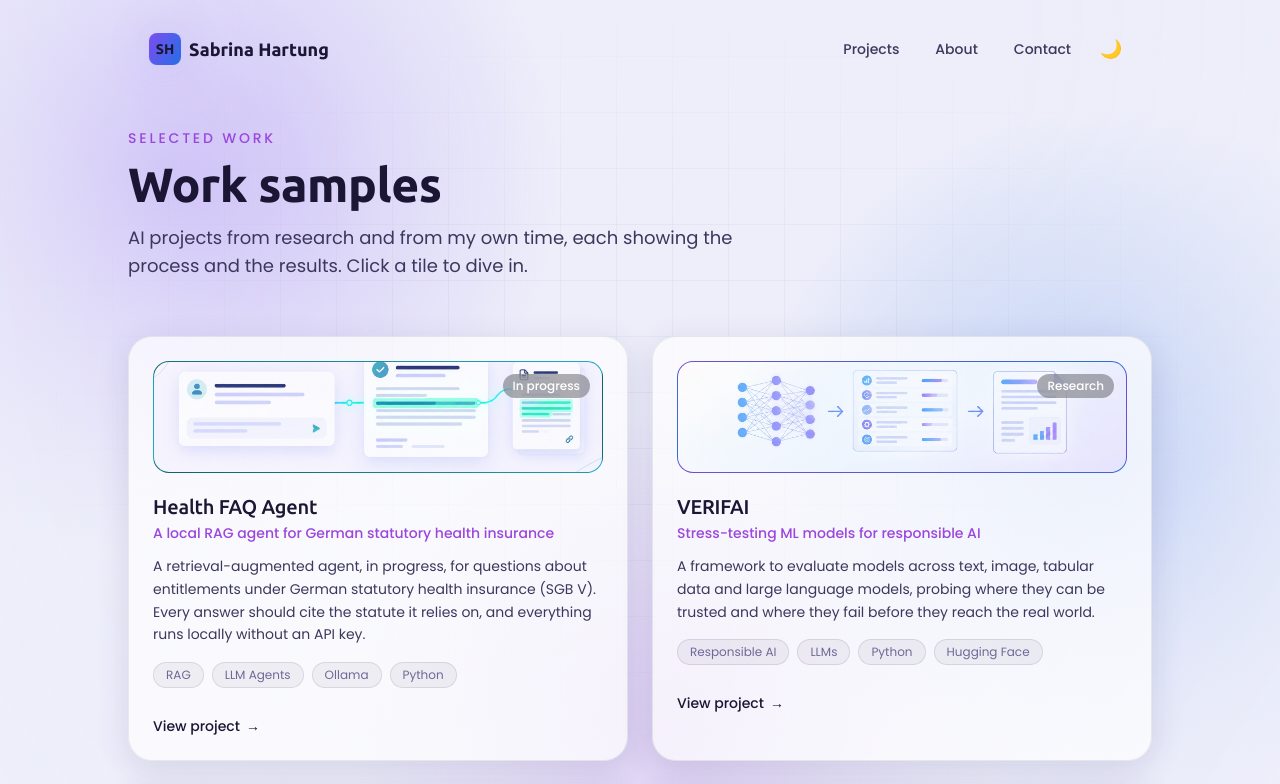
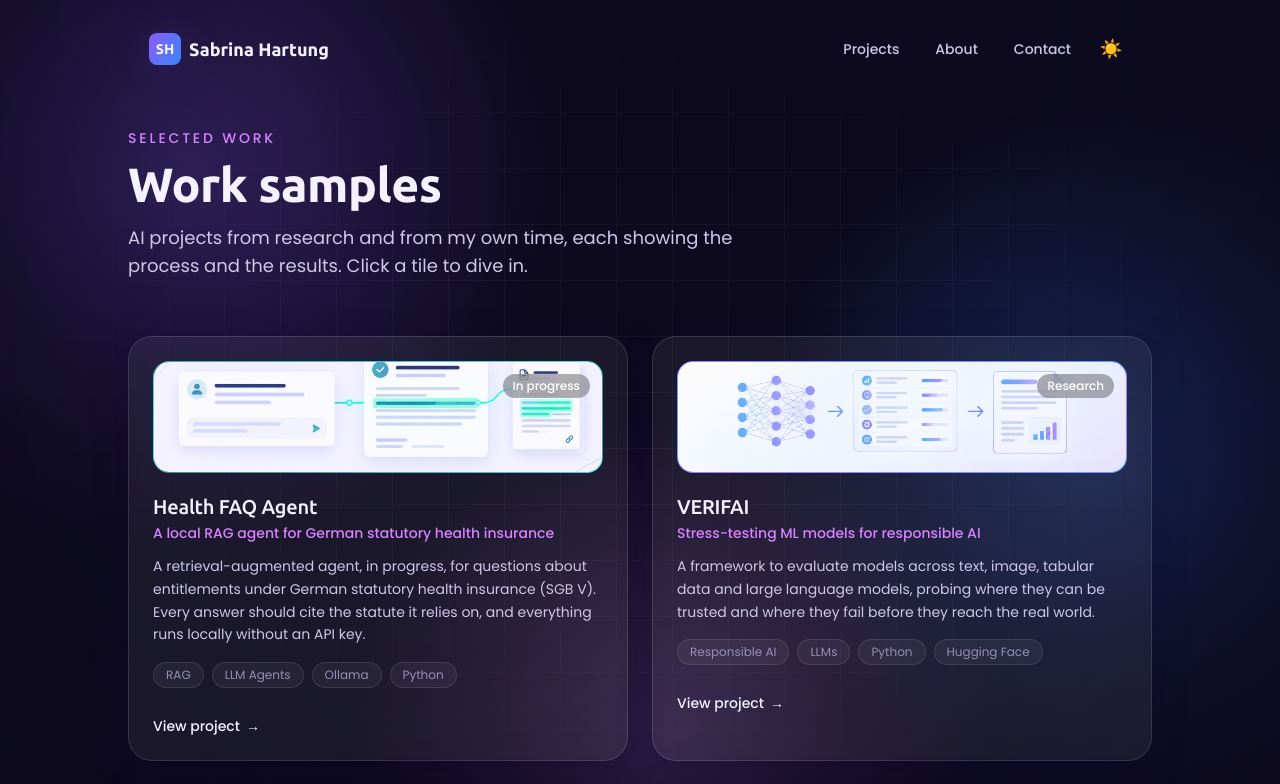
Before and after one commit to sabrinahartung/sabrinahartung.github.io, a React (Vite) app: page / in a window 1280 px wide. Shown: the top 784 px of the page. Built offline with nearby package versions, Linux system fonts and the light colour scheme.

Commit message:
set default theme to dark

```diff
--- a/index.html
+++ b/index.html
@@ -19,20 +19,21 @@
     />
   </head>
   <body>
-    <!-- Set the theme before first paint to avoid a flash of the wrong theme.
-         Uses the stored preference, else falls back to the OS setting. -->
+    <!-- Set the theme before first paint to avoid a flash of the wrong theme:
+         the visitor's own choice (saved when they click the toggle), else
+         DEFAULT_THEME. The OS setting is deliberately ignored.
+         The storage key must match THEME_STORAGE_KEY in ThemeToggle.tsx. -->
     <script>
       (function () {
+        var DEFAULT_THEME = "dark"; // 👉 "dark" or "light"
+        var theme = DEFAULT_THEME;
         try {
-          var stored = localStorage.getItem("theme");
-          var prefersLight = window.matchMedia(
-            "(prefers-color-scheme: light)",
-          ).matches;
-          document.documentElement.dataset.theme =
-            stored || (prefersLight ? "light" : "dark");
+          var stored = localStorage.getItem("theme-choice");
+          if (stored === "light" || stored === "dark") theme = stored;
         } catch (e) {
-          document.documentElement.dataset.theme = "dark";
+          /* storage unavailable (e.g. private mode): use the default */
         }
+        document.documentElement.dataset.theme = theme;
       })();
     </script>
     <div id="root"></div>
--- a/src/components/ThemeToggle.tsx
+++ b/src/components/ThemeToggle.tsx
@@ -1,6 +1,13 @@
-import { useEffect, useState } from "react";
+import { useState } from "react";
 
 type Theme = "light" | "dark";
+
+/**
+ * Where an explicit choice is saved. Must match the key read by the inline
+ * script in index.html. (Renamed from "theme": the old key was also written
+ * automatically on page load, so it can't tell a real choice from a default.)
+ */
+const THEME_STORAGE_KEY = "theme-choice";
 
 function currentTheme(): Theme {
   if (typeof document === "undefined") return "dark";
@@ -9,27 +16,30 @@ function currentTheme(): Theme {
 
 /**
  * Light/dark toggle. The initial theme is set before paint by the inline
- * script in index.html (stored preference → OS setting → dark). This button
- * flips it and persists the choice to localStorage.
+ * script in index.html (saved choice → DEFAULT_THEME). This button flips it
+ * and saves the choice, only on click, so visitors who never touch it
+ * always get the default.
  */
 export default function ThemeToggle() {
   const [theme, setTheme] = useState<Theme>(currentTheme);
 
-  useEffect(() => {
-    document.documentElement.dataset.theme = theme;
+  const toggle = () => {
+    const next: Theme = theme === "dark" ? "light" : "dark";
+    document.documentElement.dataset.theme = next;
     try {
-      localStorage.setItem("theme", theme);
+      localStorage.setItem(THEME_STORAGE_KEY, next);
     } catch {
       /* ignore (e.g. private mode) */
     }
-  }, [theme]);
+    setTheme(next);
+  };
 
   const isDark = theme === "dark";
 
   return (
     <button
       type="button"
-      onClick={() => setTheme(isDark ? "light" : "dark")}
+      onClick={toggle}
       aria-label={isDark ? "Switch to light mode" : "Switch to dark mode"}
       title={isDark ? "Switch to light mode" : "Switch to dark mode"}
       className="grid h-10 w-10 place-items-center rounded-lg text-lg text-ink transition-colors hover:bg-hairline/10"
```
